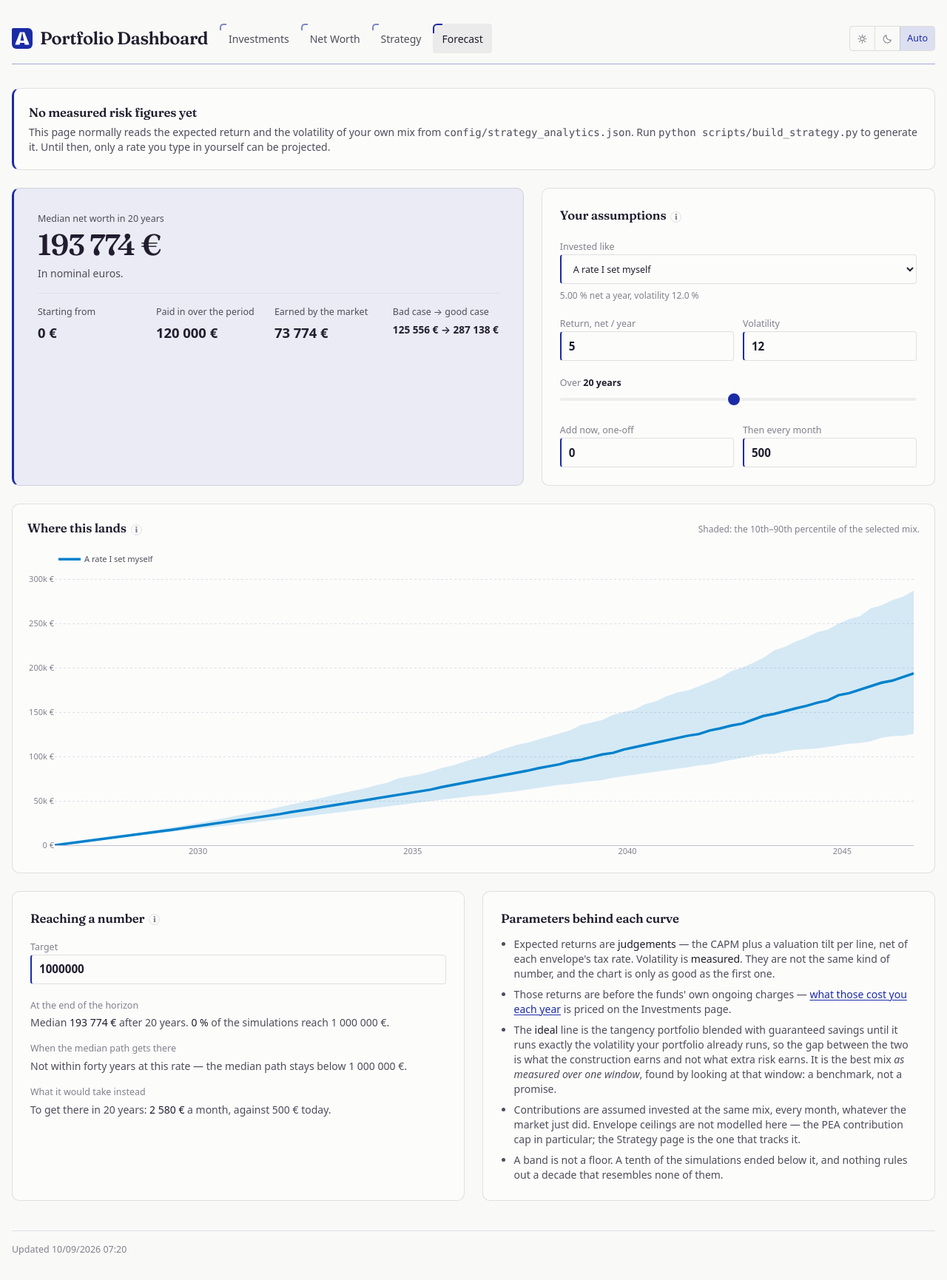
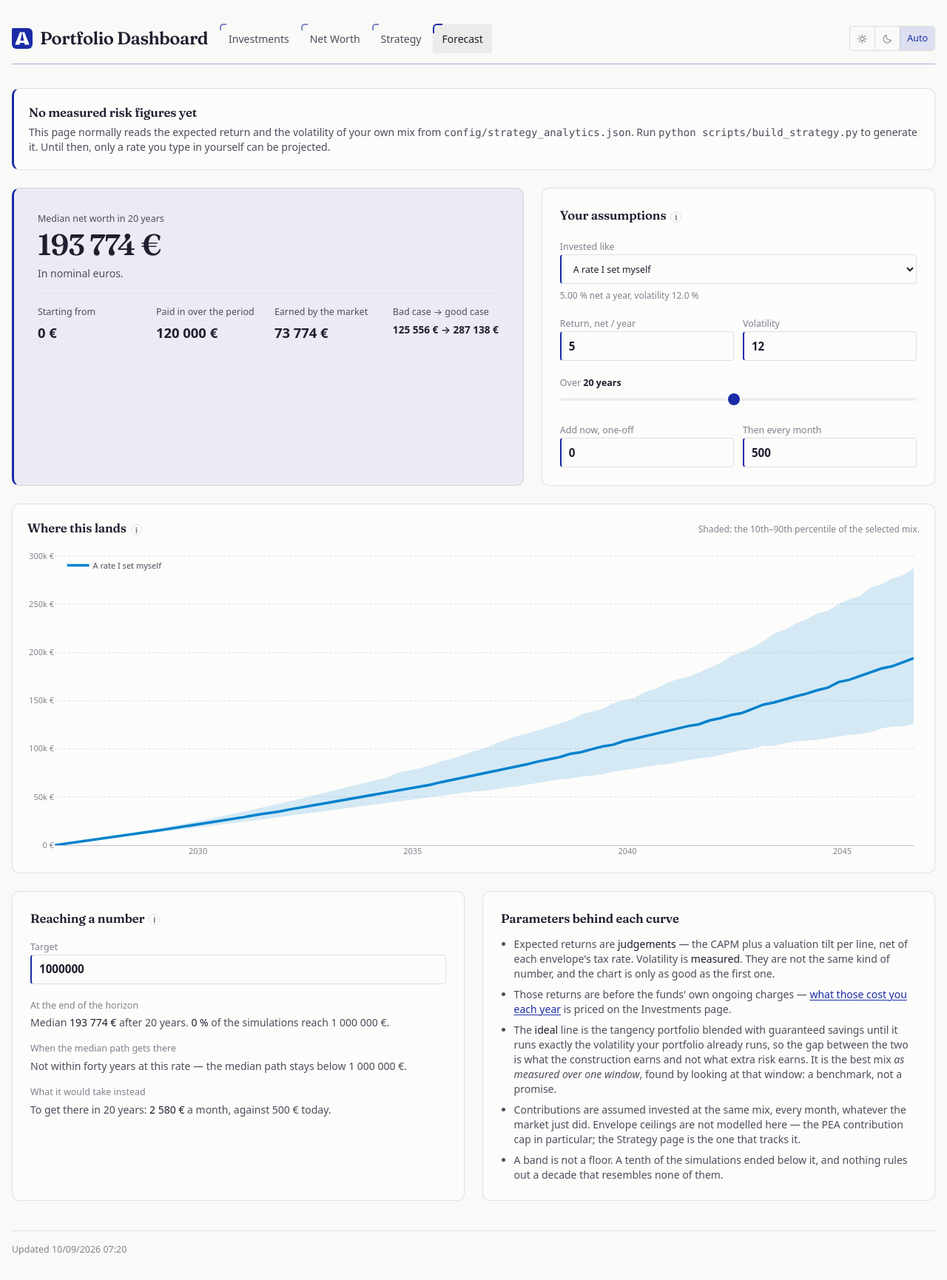
Before and after one commit to Aurelien-Choron/portfolio-dashboard, a Flask app: page /forecast in a window 1280 px wide. Shown: the whole page at 74% size. Run offline with Flask 3, Linux system fonts and the light colour scheme; parts of the project's set-up code (start-up, migrations or seed data) failed here and were passed over; some libraries are stand-ins or nearby versions.

Commit message:
Stop the tooltips borrowing the serif, and give the curves their room
Two things I got wrong.

The info bubbles were set in Fraunces. They sit inside h2.section-title,
so they inherited the display serif and rendered explanatory prose — the
bubble, its "i" and every paragraph in it — in a heading face. The serif
is for headings; something that merely sits inside one is not a heading.
Pinned to the sans, and there is now a check that no element outside
h1/h2/h3 or .hero-value resolves to Fraunces on any view or tab.

The line charts were still cramped, and the measurement said 87% width so
I stopped looking. Width was never their problem: they were spending their
HEIGHT on a legend and their left margin on writing the same three zeros
five times.

- Legends move inside the plot, into the corner the data leaves empty:
  top left for the two rising curves, bottom right for the frontier, which
  climbs the other way. Vertical rather than horizontal — a horizontal
  legend spans the full width and reaches back into the corner where the
  curve ends.
- Buy and Sell leave the legend. A green up triangle and a red down
  triangle on a price line need no key, and they were the two entries that
  forced a second row.
- Portfolio value ticks read "20k €" instead of "20 000 €".

  chart-performance   74% -> 92% of its height, 87% -> 91% of its width
  chart-projection    76% -> 92%
  chart-frontier      64% -> 89%

Screenshots regenerated.

Co-Authored-By: Claude Opus 5 <noreply@anthropic.com>

```diff
--- a/dashboard/app.py
+++ b/dashboard/app.py
@@ -399,7 +399,7 @@ def _build_performance_fig(hist: pd.DataFrame, events: pd.DataFrame) -> dict:
             fig.add_trace(
                 go.Scatter(
                     x=buys["date"], y=buys["y"],
-                    name="Buy",
+                    name="Buy", showlegend=False,
                     mode="markers",
                     marker=dict(symbol="triangle-up", size=10, color=COLOR_AQUA, line=dict(width=1.5, color="var(--surface-1)")),
                     customdata=list(zip(buys["name"], buys["amount"])),
@@ -410,7 +410,7 @@ def _build_performance_fig(hist: pd.DataFrame, events: pd.DataFrame) -> dict:
             fig.add_trace(
                 go.Scatter(
                     x=sells["date"], y=sells["y"],
-                    name="Sell",
+                    name="Sell", showlegend=False,
                     mode="markers",
                     # Red against the green Buy: the universal convention, and the
                     # one the eye expects on a trade marker. (It was violet before
@@ -430,8 +430,20 @@ def _build_performance_fig(hist: pd.DataFrame, events: pd.DataFrame) -> dict:
         # gets captured by Plotly as a pan/zoom instead of scrolling the page — the
         # chart feels "stuck" to touch. Hover/tap stays active.
         xaxis=dict(showgrid=False, fixedrange=True),
-        yaxis=dict(showgrid=True, gridcolor="var(--grid)", tickformat=",.0f", ticksuffix=" €", fixedrange=True, tickfont=dict(size=11)),
-        legend=dict(orientation="h", yanchor="bottom", y=1.02, xanchor="left", x=0),
+        # "20k €" rather than "20 000 €". Five ticks spelled out in full cost 41px
+        # of a 326px canvas — a tenth of the figure spent writing the same three
+        # zeros five times.
+        yaxis=dict(showgrid=True, gridcolor="var(--grid)", tickformat="~s", ticksuffix=" €",
+                   fixedrange=True, tickfont=dict(size=11)),
+        # The legend sits inside the plot, top left. This curve rises left to
+        # right, so that corner is empty by construction; above the plot it was
+        # wrapping to two rows and taking 54px off a 266px figure on a phone.
+        # Stacked, not laid out horizontally: a horizontal legend spans the whole
+        # width and so reaches into the top right, where a rising curve ends. The
+        # empty region on this chart is the top left triangle, and a vertical
+        # legend stays inside it.
+        legend=dict(yanchor="top", y=0.99, xanchor="left", x=0.01,
+                    bgcolor="rgba(0,0,0,0)", font=dict(size=11)),
         hovermode="closest",
     )
     return fig.to_dict()
@@ -728,8 +740,11 @@ def _build_frontier_fig(analytics: dict, current: dict | None) -> dict:
                    gridcolor="var(--grid)", fixedrange=True, rangemode="tozero"),
         yaxis=dict(title="Expected return, after tax", ticksuffix=" %", showgrid=True,
                    gridcolor="var(--grid)", fixedrange=True),
-        legend=dict(orientation="h", yanchor="bottom", y=1.02, xanchor="left", x=0,
-                    font=dict(size=11)),
+        # Bottom right, inside the plot: the frontier climbs from bottom left to
+        # top right, so that corner is empty by construction. Above the plot,
+        # five entries wrapped and claimed 112px of a 420px figure.
+        legend=dict(yanchor="bottom", y=0.02, xanchor="right", x=0.98,
+                    bgcolor="rgba(0,0,0,0)", font=dict(size=11)),
         # Opted out of the mobile height cut in themeLayout. Seven legend entries
         # wrap to four rows on a phone and autoexpand claims 147px of top margin;
         # taking that out of an already-shortened 294px figure left the plot 36%
--- a/dashboard/templates/base.html
+++ b/dashboard/templates/base.html
@@ -141,6 +141,12 @@
      child of the icon, so moving onto it keeps :hover alive and its links stay
      clickable. Opens rightwards from the icon (never centered) so a title near
      the left edge cannot push the bubble off-screen. */
+  /* The bubble and its icon live inside h2.section-title, so they inherited
+     the display serif and set explanatory prose in a heading face. The serif
+     is for headings; everything that only happens to sit inside one is not a
+     heading. */
+  .info, .info-icon, .info-bubble, .info-para { font-family: var(--font-sans); }
+
   .info { position: relative; display: inline-flex; align-items: center; justify-content: center;
           width: 15px; height: 15px; margin-left: 6px; flex: none; vertical-align: middle;
           border: 1px solid var(--border); border-radius: var(--r-pill); background: transparent;
--- a/dashboard/templates/forecast.html
+++ b/dashboard/templates/forecast.html
@@ -549,8 +549,11 @@
                  // The floor of 1 keeps Plotly off a degenerate [0, 0] range on a
                  // brand-new setup with nothing saved and nothing contributed yet.
                  fixedrange: true, range: [0, Math.max(top * 1.06, 1)], automargin: true },
-        legend: { orientation: 'h', yanchor: 'bottom', y: 1.02, xanchor: 'left', x: 0,
-                  font: { size: 11 } },
+        // Inside the plot, top left. These curves rise left to right, so that
+        // corner is empty; above the plot the legend wrapped and took 54px off
+        // a 294px figure on a phone.
+        legend: { yanchor: 'top', y: 0.99, xanchor: 'left', x: 0.01,
+                  bgcolor: 'rgba(0,0,0,0)', font: { size: 11 } },
         hovermode: 'x unified',
         shapes: showTarget ? [{ type: 'line', xref: 'paper', x0: 0, x1: 1, yref: 'y',
                                 y0: target, y1: target,
```
Also changed, not shown: 7 other files.
